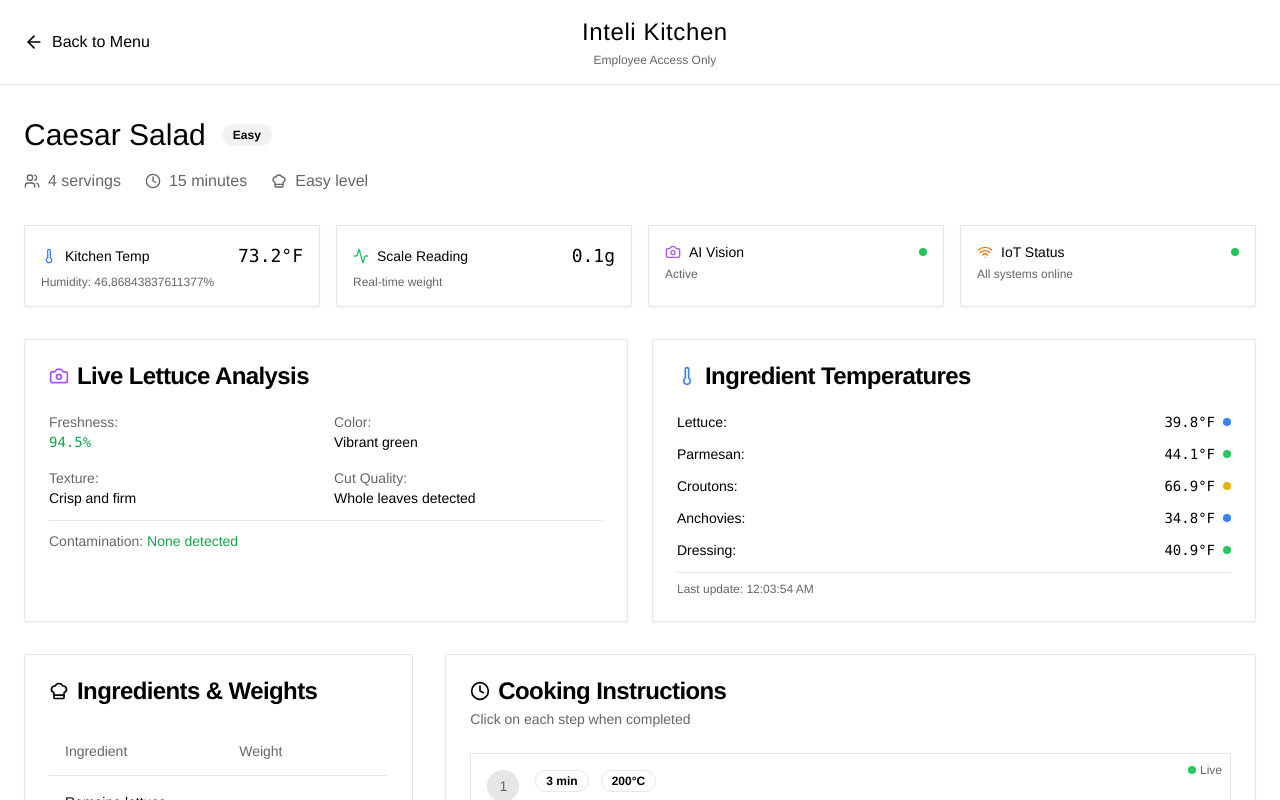
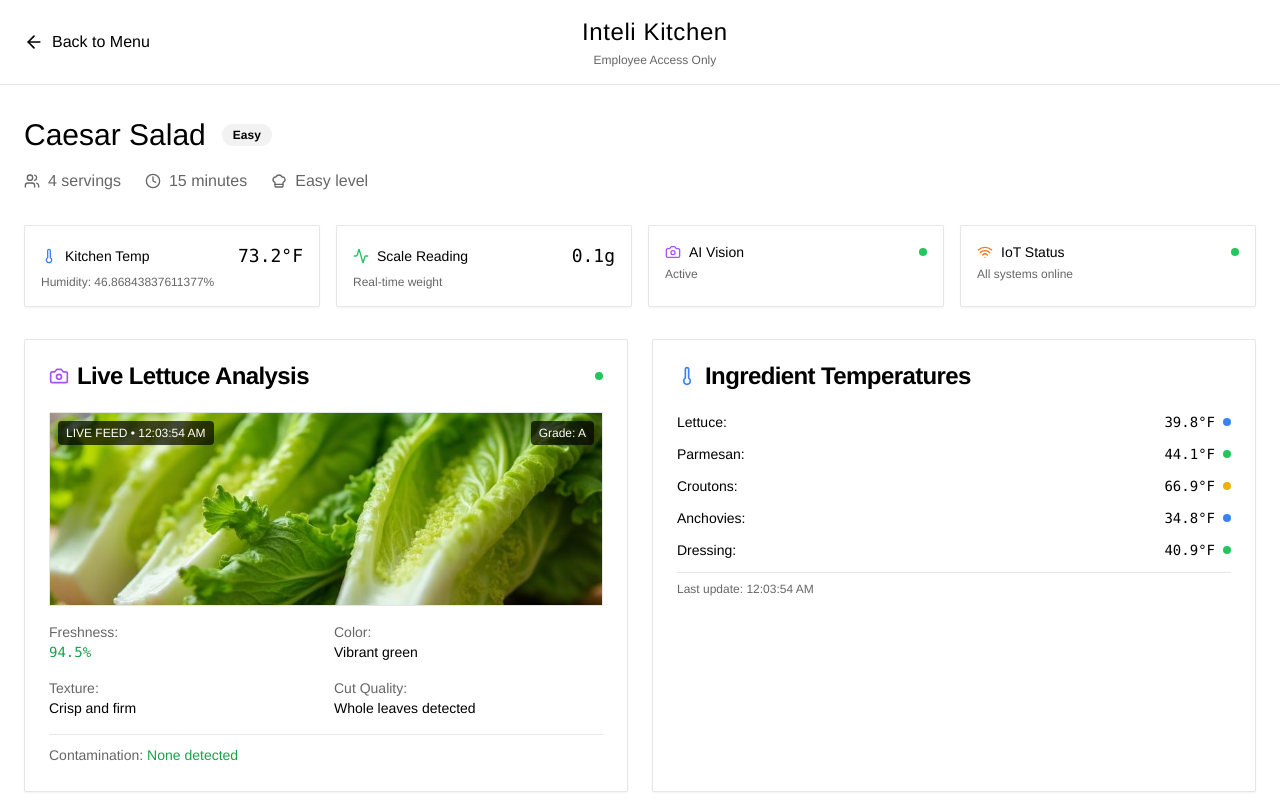
Before and after one commit to YouhannaM/ficio-dish-dash, a React (Vite) app: page /kitchen/recipe/caesar-salad in a window 1280 px wide. Shown: the top 800 px of the page. Built offline with nearby package versions, Linux system fonts and the light colour scheme; a web font is replaced by a local one.

Commit message:
Add AI analysis visuals
Add example images for AI analysis of lettuce, highlighting a defect due to color mismatch.

```diff
--- a/src/pages/KitchenRecipe.tsx
+++ b/src/pages/KitchenRecipe.tsx
@@ -1,6 +1,7 @@
 import React, { useState, useEffect } from 'react';
 import { useParams, Link } from 'react-router-dom';
-import { ArrowLeft, Clock, Users, ChefHat, CheckCircle, Thermometer, Camera, Wifi, Activity } from 'lucide-react';
+import { ArrowLeft, Clock, Users, ChefHat, CheckCircle, Thermometer, Camera, Wifi, Activity, AlertTriangle } from 'lucide-react';
+import lettuceAnalysisImage from '@/assets/lettuce-analysis.jpg';
 import { Button } from '@/components/ui/button';
 import { Card, CardContent, CardHeader, CardTitle } from '@/components/ui/card';
 import { Badge } from '@/components/ui/badge';
@@ -31,7 +32,9 @@ const KitchenRecipe = () => {
       color: 'Vibrant green',
       texture: 'Crisp and firm',
       cutQuality: 'Uniform 1-inch pieces',
-      contamination: 'None detected'
+      contamination: 'None detected',
+      defects: [],
+      overallGrade: 'A'
     }
   });
 
@@ -59,7 +62,9 @@ const KitchenRecipe = () => {
           color: Math.random() > 0.9 ? 'Good green' : 'Vibrant green',
           texture: Math.random() > 0.8 ? 'Firm' : 'Crisp and firm',
           cutQuality: getLettuceQuality(completedSteps.length),
-          contamination: Math.random() > 0.95 ? 'Minor debris detected' : 'None detected'
+          contamination: Math.random() > 0.95 ? 'Minor debris detected' : 'None detected',
+          defects: getDetectedDefects(),
+          overallGrade: getOverallGrade()
         }
       }));
     }, 2000);
@@ -72,6 +77,32 @@ const KitchenRecipe = () => {
     if (step === 1) return 'Cutting in progress';
     if (step >= 2) return 'Uniform 1-inch pieces';
     return 'Ready for prep';
+  };
+
+  const getDetectedDefects = (): string[] => {
+    const possibleDefects = [
+      'Color mismatch detected in 3 leaves',
+      'Minor browning on leaf edges',
+      'Inconsistent leaf thickness',
+      'Small brown spots identified'
+    ];
+
+    // Randomly add defects
+    const defects = [];
+    if (Math.random() > 0.7) defects.push(possibleDefects[0]); // Color mismatch
+    if (Math.random() > 0.85) defects.push(possibleDefects[1]); // Browning
+    if (Math.random() > 0.9) defects.push(possibleDefects[2]); // Thickness
+    if (Math.random() > 0.95) defects.push(possibleDefects[3]); // Spots
+
+    return defects;
+  };
+
+  const getOverallGrade = (): string => {
+    const rand = Math.random();
+    if (rand > 0.8) return 'A';
+    if (rand > 0.6) return 'B';
+    if (rand > 0.4) return 'C';
+    return 'B'; // Default to B for demo
   };
 
   const getAIAnalysis = (completedSteps: number): string => {
@@ -226,9 +257,38 @@ const KitchenRecipe = () => {
               <CardTitle className="flex items-center gap-2">
                 <Camera className="h-5 w-5 text-purple-500" />
                 Live Lettuce Analysis
+                <div className={`h-2 w-2 rounded-full ml-auto ${
+                  iotData.lettuceAnalysis.defects.length > 0 ? 'bg-yellow-500' : 'bg-green-500'
+                } animate-pulse`} />
               </CardTitle>
             </CardHeader>
-            <CardContent className="space-y-3">
+            <CardContent className="space-y-4">
+              {/* Live Camera Feed */}
+              <div className="relative rounded-sm overflow-hidden border">
+                <img
+                  src={lettuceAnalysisImage}
+                  alt="Live lettuce analysis"
+                  className="w-full h-48 object-cover"
+                />
+                <div className="absolute top-2 left-2 bg-black/70 text-white px-2 py-1 rounded text-xs">
+                  LIVE FEED • {iotData.lastUpdate.toLocaleTimeString()}
+                </div>
+                <div className="absolute top-2 right-2 bg-black/70 text-white px-2 py-1 rounded text-xs">
+                  Grade: {iotData.lettuceAnalysis.overallGrade}
+                </div>
+
+                {/* Defect Overlays */}
+                {iotData.lettuceAnalysis.defects.length > 0 && (
+                  <div className="absolute bottom-2 left-2 right-2">
+                    <div className="bg-yellow-500/90 text-black px-2 py-1 rounded text-xs font-medium flex items-center gap-1">
+                      <AlertTriangle className="h-3 w-3" />
+                      {iotData.lettuceAnalysis.defects.length} defect(s) detected
+                    </div>
+                  </div>
+                )}
+              </div>
+
+              {/* Analysis Data */}
               <div className="grid grid-cols-2 gap-4 text-sm">
                 <div>
                   <span className="text-muted-foreground">Freshness:</span>
@@ -247,6 +307,24 @@ const KitchenRecipe = () => {
                   <div className="font-medium">{iotData.lettuceAnalysis.cutQuality}</div>
                 </div>
               </div>
+
+              {/* Defect Details */}
+              {iotData.lettuceAnalysis.defects.length > 0 && (
+                <div className="pt-3 border-t">
+                  <div className="flex items-center gap-2 mb-2">
+                    <AlertTriangle className="h-4 w-4 text-yellow-500" />
+                    <span className="font-medium text-sm">Detected Issues:</span>
+                  </div>
+                  <div className="space-y-1">
+                    {iotData.lettuceAnalysis.defects.map((defect, index) => (
+                      <div key={index} className="text-xs bg-yellow-50 text-yellow-800 px-2 py-1 rounded">
+                        • {defect}
+                      </div>
+                    ))}
+                  </div>
+                </div>
+              )}
+
               <div className="pt-2 border-t">
                 <span className="text-muted-foreground text-sm">Contamination: </span>
                 <span className={`font-medium text-sm ${
```
Also changed, not shown: src/assets/lettuce-analysis.jpg (added).
